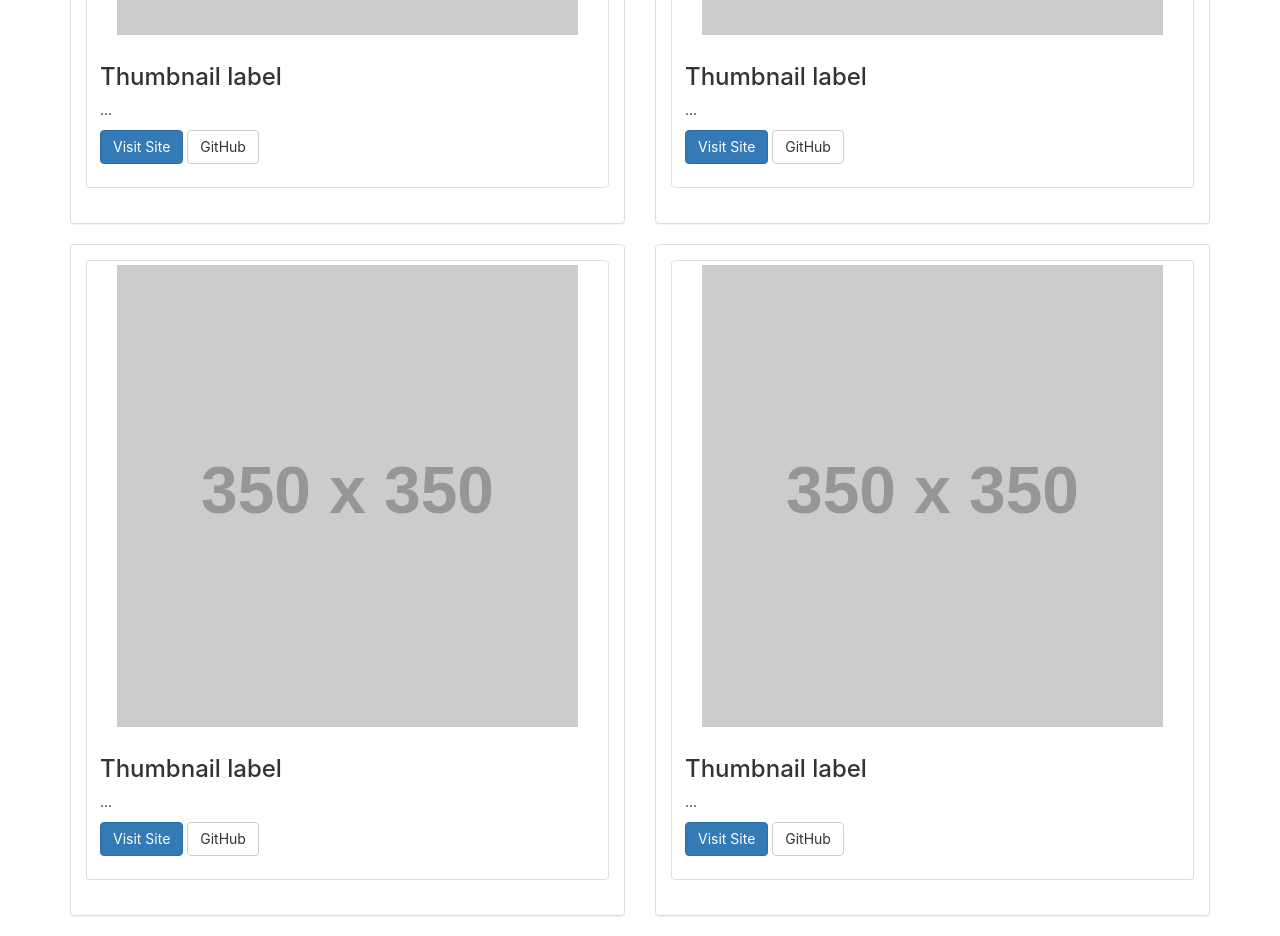
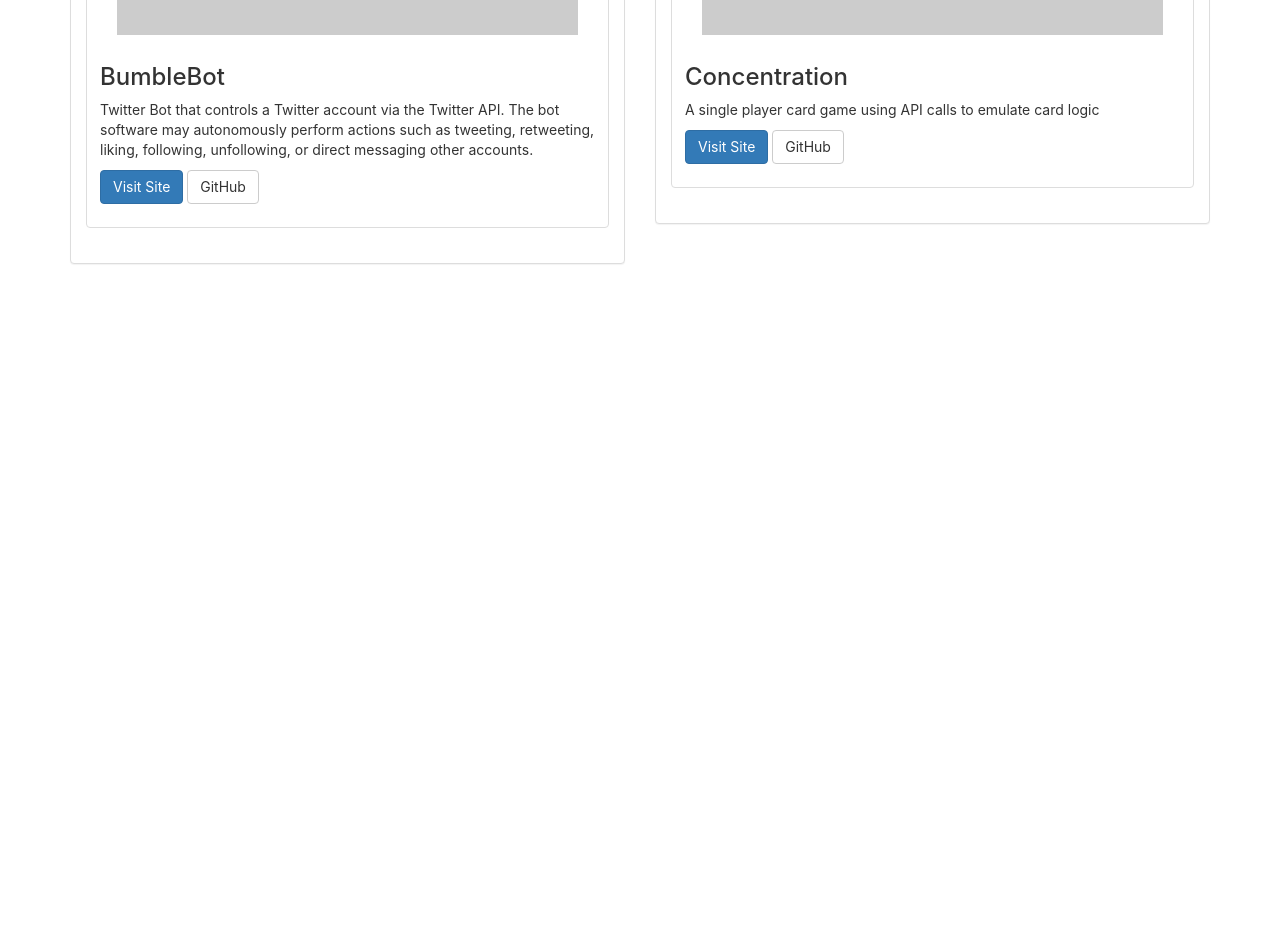
Before and after one commit to ctayl/portfolio, a React (Create React App) app in the folder client/: page /portfolio in a window 1280 px wide. Shown: the part 520-1456 px from the top of the page. After the commit the page ends 804 px from the top, so only its background shows below. Built offline with nearby package versions, Linux system fonts and the light colour scheme.

Commit message:
styling portfolio

```diff
--- a/client/src/components/Portfolio/Portfolio.js
+++ b/client/src/components/Portfolio/Portfolio.js
@@ -1,68 +1,32 @@
 import React, { Component } from 'react';
 import "./portfolio.css";
+import List from "./portfolio.json";
 
 class Portfolio extends Component {
 
     render = () => {
+        let list = List.map(item => {
             return (
-            <div className="container">
-                <div className="row">
                 <div className="col-sm-6">
                     <div className="panel panel-default">
                         <div className="panel-body">
                             <div class="thumbnail">
                                 <img className="thumb" src="https://via.placeholder.com/350x350" alt="..." />
                                 <div className="caption">
-                                        <h3>Thumbnail label</h3>
-                                        <p>...</p>
-                                        <p><a href="#" className="btn btn-primary" role="button">Visit Site</a> <a href="#" class="btn btn-default" role="button">GitHub</a></p>
+                                    <h3>{item.title}</h3>
+                                    <p>{item.info}</p>
+                                    <p><a href={item.data.url} className="btn btn-primary" role="button">Visit Site</a> <a href={item.data.repo} className="btn btn-default" role="button">GitHub</a></p>
                                 </div>
                             </div>
                         </div>
                     </div>
                 </div>
-                    <div className="col-sm-6">
-                        <div className="panel panel-default">
-                            <div className="panel-body">
-                                <div class="thumbnail">
-                                    <img className="thumb" src="https://via.placeholder.com/350x350" alt="..." />
-                                    <div className="caption">
-                                        <h3>Thumbnail label</h3>
-                                        <p>...</p>
-                                        <p><a href="#" className="btn btn-primary" role="button">Visit Site</a> <a href="#" class="btn btn-default" role="button">GitHub</a></p>
-                                    </div>
-                                </div>
-                            </div>
-                        </div>
-                    </div>
-                    <div className="col-sm-6">
-                        <div className="panel panel-default">
-                            <div className="panel-body">
-                                <div class="thumbnail">
-                                    <img className="thumb" src="https://via.placeholder.com/350x350" alt="..." />
-                                    <div className="caption">
-                                        <h3>Thumbnail label</h3>
-                                        <p>...</p>
-                                        <p><a href="#" className="btn btn-primary" role="button">Visit Site</a> <a href="#" class="btn btn-default" role="button">GitHub</a></p>
-                                    </div>
-                                </div>
-                            </div>
-                        </div>
-                    </div>
-                    <div className="col-sm-6">
-                        <div className="panel panel-default">
-                            <div className="panel-body">
-                                <div class="thumbnail">
-                                    <img className="thumb" src="https://via.placeholder.com/350x350" alt="..." />
-                                    <div className="caption">
-                                        <h3>Thumbnail label</h3>
-                                        <p>...</p>
-                                        <p><a href="#" className="btn btn-primary" role="button">Visit Site</a> <a href="#" class="btn btn-default" role="button">GitHub</a></p>
-                                    </div>
-                                </div>
-                            </div>
-                        </div>
-                    </div>
+            )
+        })
+        return (
+            <div className="container">
+                <div className="row">
+                    {list}
                 </div>
             </div>
         )
--- a/client/src/components/Portfolio/portfolio.json
+++ b/client/src/components/Portfolio/portfolio.json
@@ -0,0 +1,20 @@
+[
+    {
+        "title": "BumbleBot",
+        "info": "Twitter Bot that controls a Twitter account via the Twitter API. The bot software may autonomously perform actions such as tweeting, retweeting, liking, following, unfollowing, or direct messaging other accounts.",
+        "data": {
+            "url": "http://bumble-bot.herokuapp.com/",
+            "repo": "https://github.com/shama009/BumbleBot",
+            "img": ""
+        }
+    },
+    {
+        "title": "Concentration",
+        "info": "A single player card game using API calls to emulate card logic",
+        "data": {
+            "url": "https://concentration10.herokuapp.com/",
+            "repo": "https://github.com/lyonx/Concentration",
+            "img": ""
+        }
+    }
+]
```
Also changed, not shown: client/public/assets/images/concentration.png (added). Lines whose indentation alone changed are shown as unchanged.
